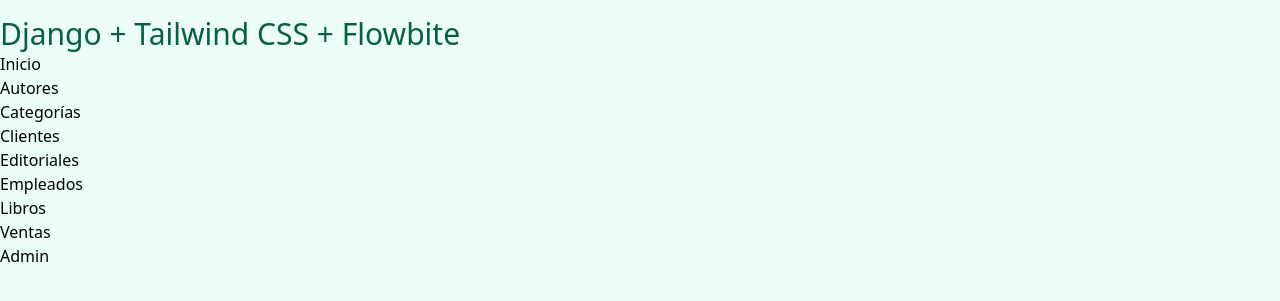
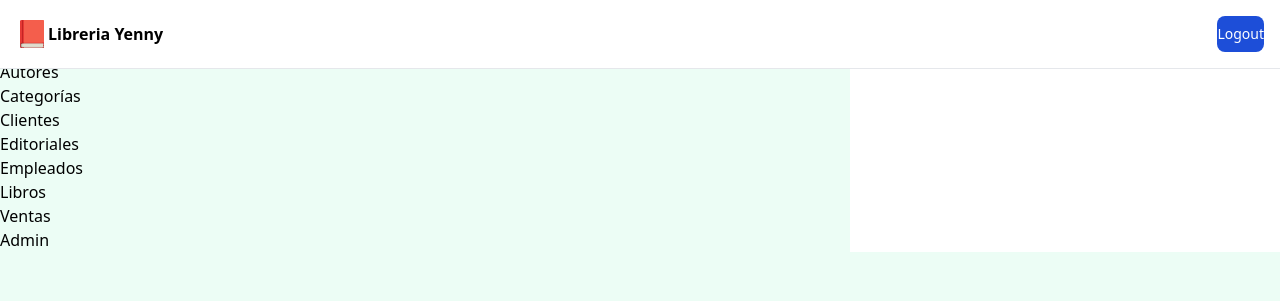
Before and after one commit to AgUsBF-DV/dv-ayms, a Django app: page / in a window 1280 px wide. Shown: the top 301 px of the page. Run offline with Django 5.2, Linux system fonts and the light colour scheme; some libraries are stand-ins or nearby versions.

Commit message:
feat: agregado de componentes navbar y footer al layout

```diff
--- a/yenny/templates/_base.html
+++ b/yenny/templates/_base.html
@@ -13,13 +13,22 @@
         {% compress css %}
             <link rel="stylesheet" href="{% static 'src/output.css' %}" />
         {% endcompress %}
+
         <link rel="icon" type="image/png" href="{% static 'img/red-book.png' %}" />
     </head>
 
     <body class="bg-green-50">
-    <div class="container mx-auto mt-4">
+        <div class="min-h-screen flex flex-col">
+
+            {% include "partials/navbar.html" %}
+
+              <div class="container mx-auto mt-28 flex-1">
                   {% block content %}
                   {% endblock content %}
+              </div>
+
+            {% include "partials/footer.html" %}
+
         </div>
 
         <script src="https://cdn.jsdelivr.net/npm/flowbite@3.1.2/dist/flowbite.min.js"></script>
--- /dev/null
+++ b/yenny/templates/partials/footer.html
@@ -0,0 +1,23 @@
+{% load static %}
+
+<footer class="bg-white dark:bg-gray-900 mt-16">
+    <div class="w-full max-w-screen-xl mx-auto p-4">
+        <a href="/" class="flex items-center mb-3 sm:mb-0 space-x-3 rtl:space-x-reverse">
+            <img
+                src="{% static 'img/red-book.png' %}"
+                class="h-6"
+                alt="Logo Yenny"
+            />
+
+            <span class="self-center text-xl font-semibold whitespace-nowrap dark:text-white">
+                Libreria Yenny
+            </span>
+        </a>
+
+        <hr class="my-4 border-gray-200 sm:mx-auto dark:border-gray-700 lg:my-6" />
+
+        <span class="block text-sm text-gray-500 sm:text-center dark:text-gray-400">
+            Análisis y Metodologías de Sistemas - 2025 - Escuela Da Vinci
+        </span>
+    </div>
+</footer>
--- /dev/null
+++ b/yenny/templates/partials/navbar.html
@@ -0,0 +1,37 @@
+{% load static %}
+
+<nav class="bg-white dark:bg-gray-900 fixed w-full z-20 top-0 start-0 border-b border-gray-200 dark:border-gray-600">
+    <div class="max-w-screen-xl flex flex-wrap items-center justify-between mx-auto p-4">
+        <a href="/" class="flex items-center space-x-3 rtl:space-x-reverse">
+            <img
+                src="{% static 'img/red-book.png' %}"
+                class="h-8"
+                alt="Logo Yenny"
+            />
+
+            <span
+                class="self-center text-2xl font-semibold whitespace-nowrap text-blue-500 dark:text-white">
+                Libreria Yenny
+            </span>
+        </a>
+
+        <div class="flex md:order-2">
+            <div class="items-center justify-between hidden w-full md:flex md:w-auto md:order-1">
+                <!-- <a href="#" aria-current="page"
+                class="block py-2 px-3 text-white bg-blue-700 rounded-sm md:bg-transparent md:text-blue-700 md:p-0 md:dark:text-blue-500">
+                    Home
+                </a> -->
+                <span class="block py-2 px-3 text-blue-500 dark:text-white">
+                    Hola usuario
+                </span>
+            </div>
+
+            <div class="flex md:order-2 space-x-3 md:space-x-0 rtl:space-x-reverse pl-4">
+                <a href="#" aria-current="page"
+                    class="text-white bg-blue-700 hover:bg-blue-800 focus:ring-4 focus:outline-none focus:ring-blue-300 font-medium rounded-lg text-sm px-4 py-2 text-center dark:bg-blue-600 dark:hover:bg-blue-700 dark:focus:ring-blue-800">
+                    Logout
+                </a>
+            </div>
+        </div>
+    </div>
+</nav>
```
Lines whose indentation alone changed are shown as unchanged.
